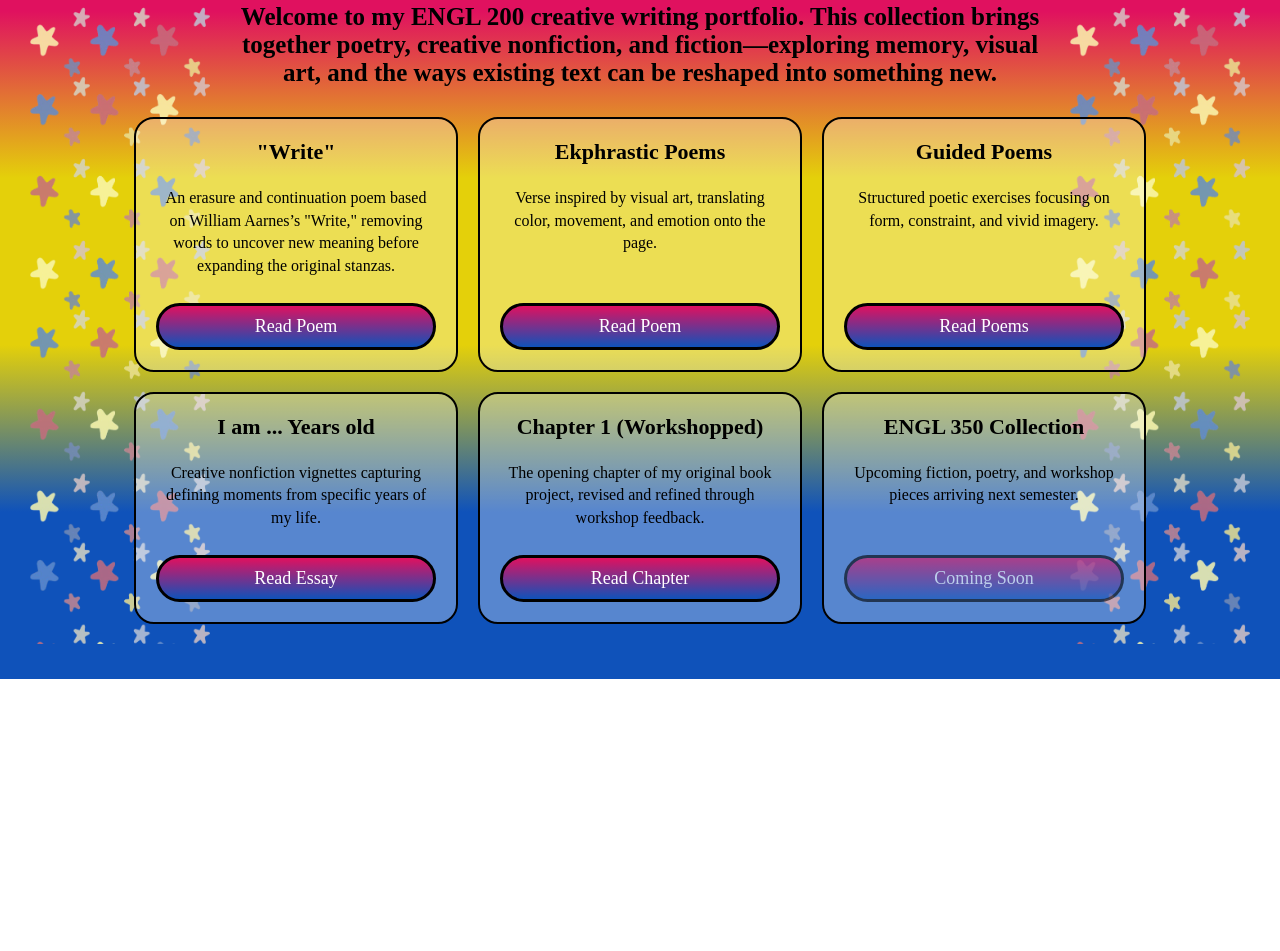
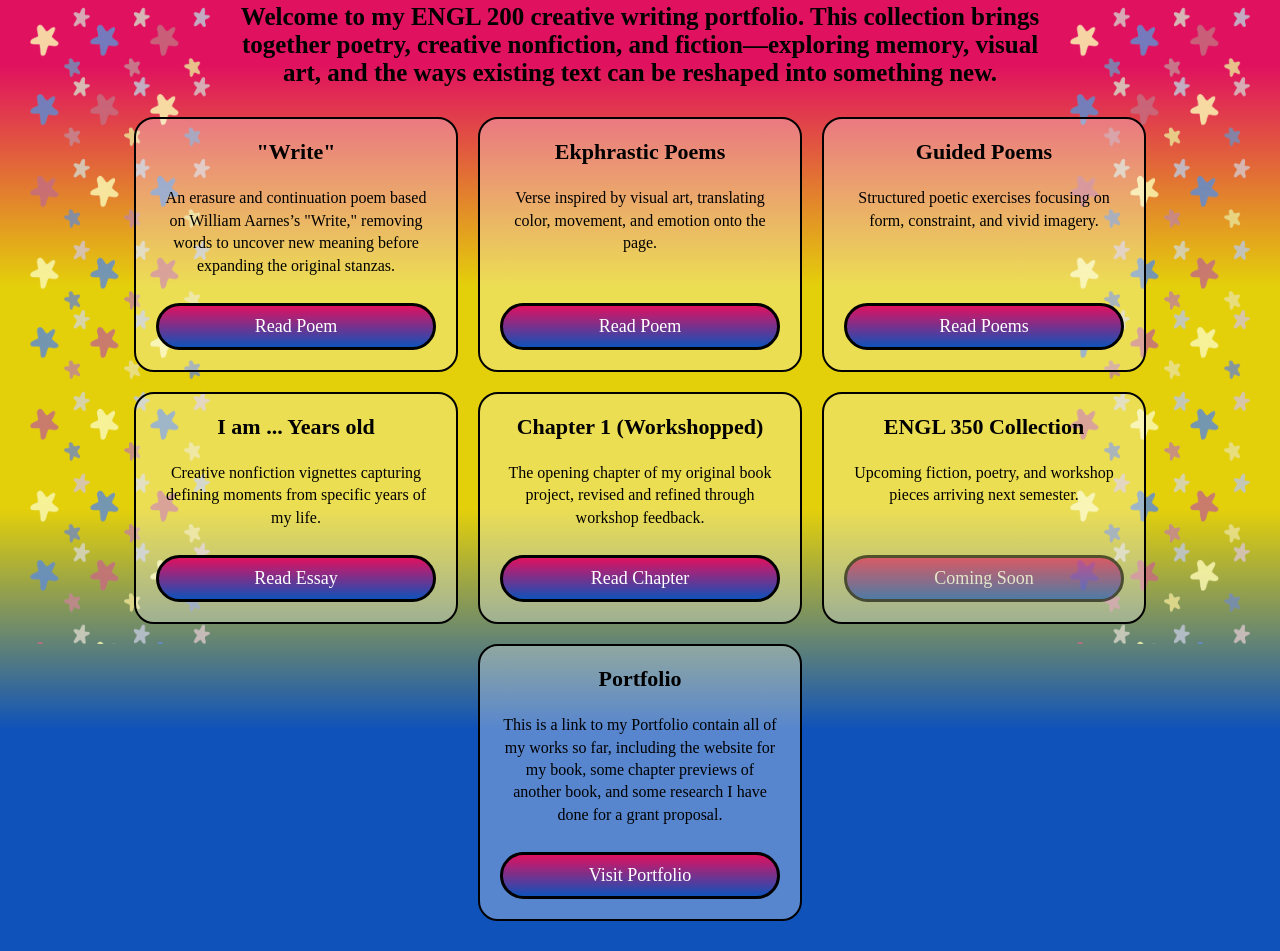
Before and after one commit to Legacy-Mystery/Creative-Pieces, a plain HTML site: page index.html in a window 1280 px wide. Shown: the part 156-1107 px from the top of the page. Before the commit the page ends 835 px from the top, so only its background shows below. Drawn offline with Linux system fonts and the light colour scheme.

Commit message:
Update index.html

```diff
--- a/index.html
+++ b/index.html
@@ -67,7 +67,13 @@
         </div>
         <span class="btn" style="opacity: 0.6; cursor: default;">Coming Soon</span>
       </div>
-
+ <div class="piece-card">
+        <div>
+          <h3>Portfolio</h3>
+          <p>This is a link to my Portfolio contain all of my works so far, including the website for my book, some chapter previews of another book, and some research I have done for a grant proposal.</p>
+        </div>
+        <a href="https://legacy-mystery.github.io/Portfolio/" class="btn">Visit Portfolio</a>
+      </div>
     </div>
 
   </body>
```
